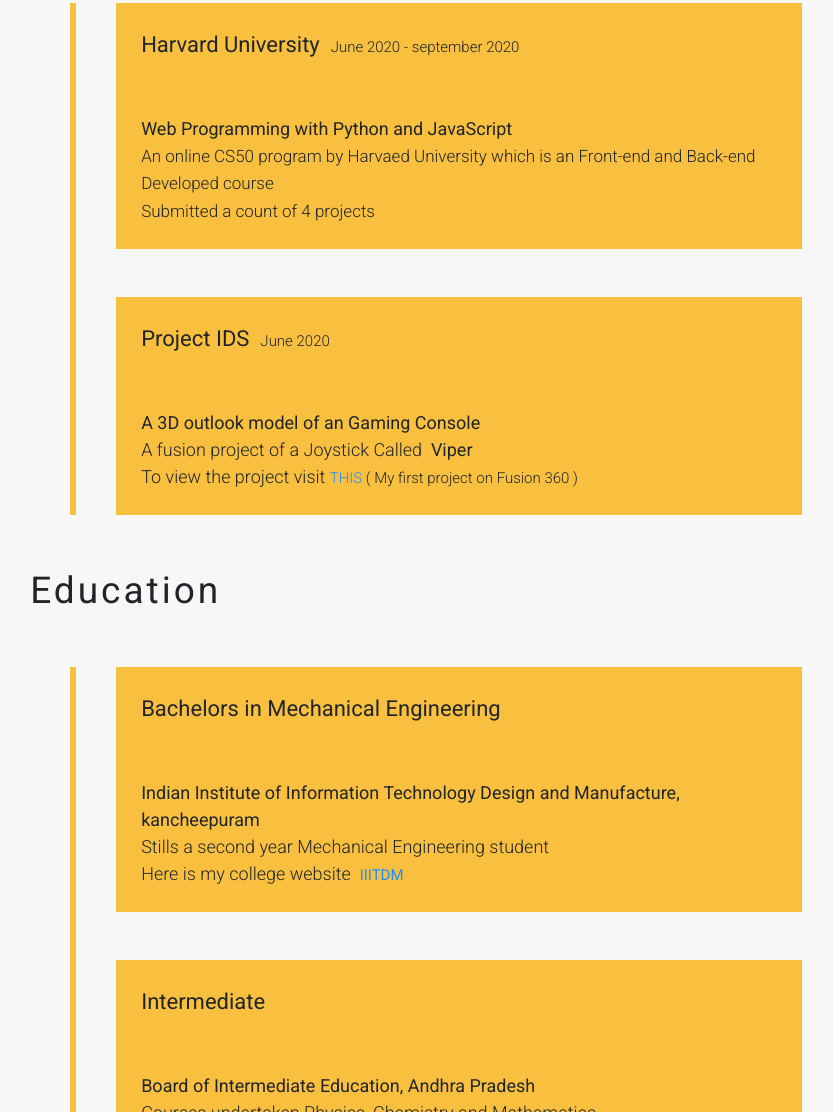
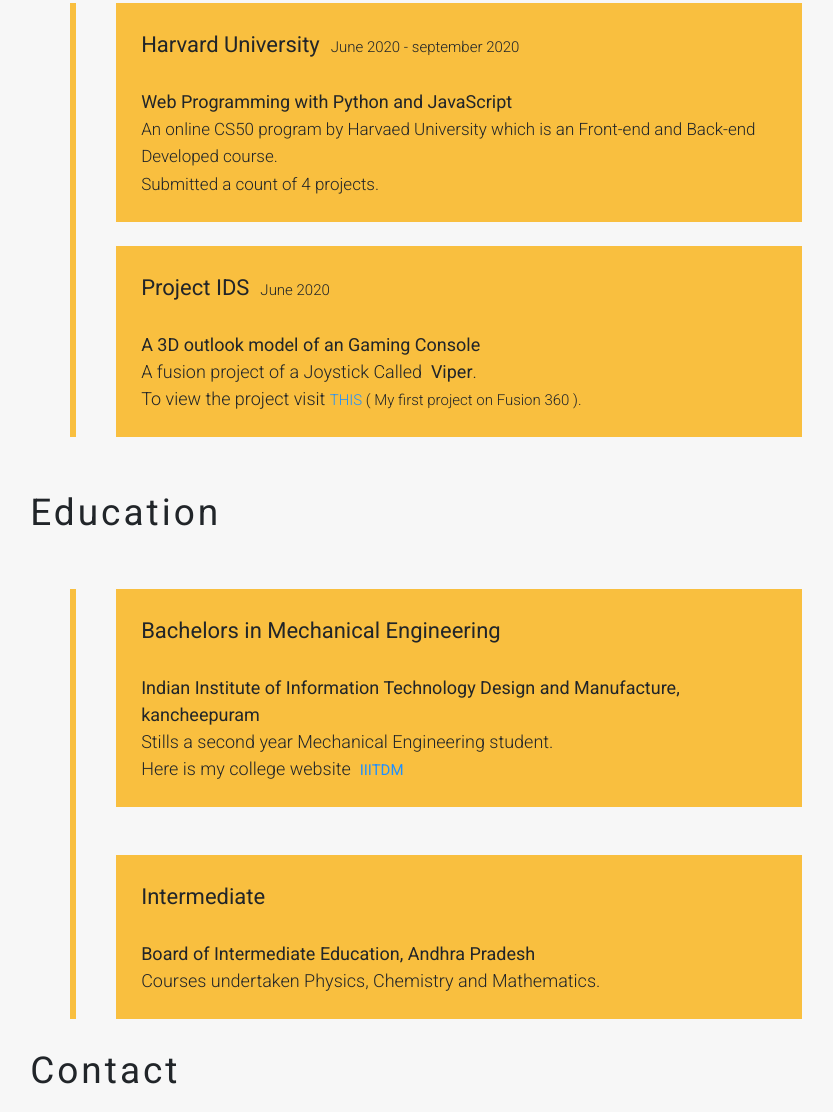
Before and after one commit to suryapavan1912/suryapavan1912.github.io, a plain HTML site: page index.html in a window 1280 px wide. Shown: the part 1479-2591 px from the top of the page, without its empty margins (374-1207 px from the left). Drawn offline with Linux system fonts and the light colour scheme.

Commit message:
added comas

```diff
--- a/index.html
+++ b/index.html
@@ -107,24 +107,24 @@
 
   <div  class="boa wow fadeInRight ">
 
-  <div class=" box2"><div class="al"><span style="font-size: 22px;"><b>Harvard University</b></span><span style="font-size: 15px;">&nbsp;&nbsp; June 2020 - september 2020</span></div><br><br><b>Web Programming with Python and JavaScript</b><br><span style="font-size: 17px;"> An online CS50 program by Harvaed University which is an Front-end and Back-end Developed course <br>Submitted a count of 4 projects</span></div>
+  <div class=" box2"><div class="al"><span style="font-size: 22px;"><b>Harvard University</b></span><span style="font-size: 15px;">&nbsp;&nbsp; June 2020 - september 2020</span></div><br><b>Web Programming with Python and JavaScript</b><br><span style="font-size: 17px;"> An online CS50 program by Harvaed University which is an Front-end and Back-end Developed course. <br>Submitted a count of 4 projects.</span></div>
 
-  <br><br>
+  <br>
 
-  <div class=" box2"><div class="al"><span style="font-size: 22px;"><b>Project IDS</b></span><span style="font-size: 15px;">&nbsp;&nbsp; June 2020</span></div><br><br><b>A 3D outlook model of an Gaming Console </b><br>A fusion project of a Joystick Called&nbsp;&nbsp;<b>Viper</b><br>To view the project visit <a href="https://a360.co/39o6mlX" style="font-size: 15px;color: #1E90FF;" target="_blank">THIS</a><span style="font-size: 15px;">&nbsp;(&nbsp;My first project on Fusion 360 )</span></div></div>
+  <div class=" box2"><div class="al"><span style="font-size: 22px;"><b>Project IDS</b></span><span style="font-size: 15px;">&nbsp;&nbsp; June 2020</span></div><br><b>A 3D outlook model of an Gaming Console </b><br>A fusion project of a Joystick Called&nbsp;&nbsp;<b>Viper</b>.<br>To view the project visit <a href="https://a360.co/39o6mlX" style="font-size: 15px;color: #1E90FF;" target="_blank">THIS</a><span style="font-size: 15px;">&nbsp;(&nbsp;My first project on Fusion 360 ).</span></div></div>
 
 
   <br><br><div class="wow fadeInLeft fs37  ls" id="edu"><b>Education</b></div><br><br>
 
   <div  class="boa wow fadeInRight ">
 
-  <div class=" box2"><div class="al"><span style="font-size: 22px;"><b>Bachelors in Mechanical Engineering</b></span></div><br><br><b>Indian Institute of Information Technology Design and Manufacture, kancheepuram</b><br>Stills a second year Mechanical Engineering student<br>Here is my college website&nbsp;&nbsp;<b><a href="http://www.iiitdm.ac.in/" target="_blank" style="color: #1E90FF;font-size: 15px;">IIITDM</a></b></div>
+  <div class=" box2"><div class="al"><span style="font-size: 22px;"><b>Bachelors in Mechanical Engineering</b></span></div><br><b>Indian Institute of Information Technology Design and Manufacture, kancheepuram</b><br>Stills a second year Mechanical Engineering student.<br>Here is my college website&nbsp;&nbsp;<b><a href="http://www.iiitdm.ac.in/" target="_blank" style="color: #1E90FF;font-size: 15px;">IIITDM</a></b></div>
 
   <br><br>
 
-  <div class=" box2"><div class="al"><span style="font-size: 22px;"><b>Intermediate</b></span></div><br><br><b>Board  of Intermediate Education, Andhra Pradesh</b><br> Courses undertaken Physics, Chemistry and Mathematics.</div></div>
+  <div class=" box2"><div class="al"><span style="font-size: 22px;"><b>Intermediate</b></span></div><br><b>Board  of Intermediate Education, Andhra Pradesh</b><br> Courses undertaken Physics, Chemistry and Mathematics.</div></div>
 
-<br><br>
+<br>
 
   <div class="wow fadeInLeft fs37  ls" id="contact"><b>Contact</b></div><br>
 
```
